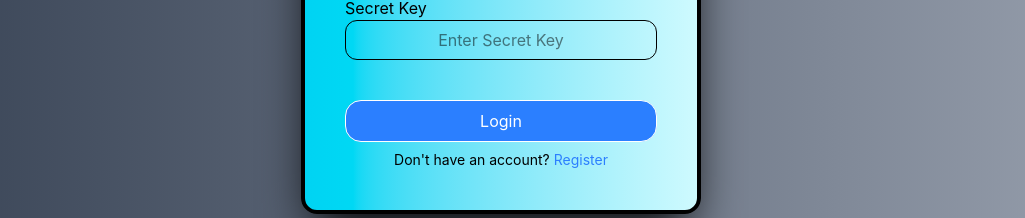
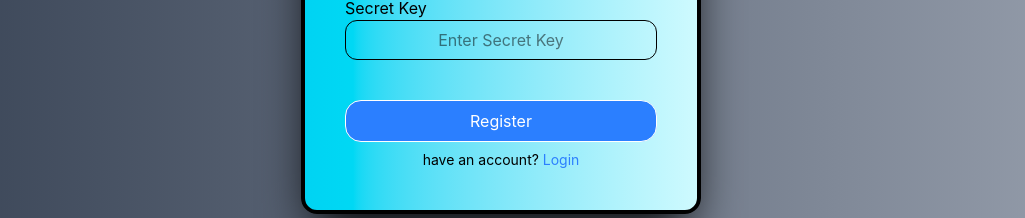
Before and after one commit to kailai-13/Frontend_PRO, a React (Vite) app: page /admin/register in a window 1280 px wide. Shown: the part 441-659 px from the top of the page, without its empty margins (139-1164 px from the left). Built offline with nearby package versions, Linux system fonts and the light colour scheme.

Commit message:
edited some mistakes

```diff
--- a/src/pages/AdminRegister.jsx
+++ b/src/pages/AdminRegister.jsx
@@ -64,9 +64,9 @@ function AdminLogin() {
             className="border-1 rounded-xl text-center min-h-10">
 
             </input>
-            <button type="submit" className="w-full mt-10 rounded-2xl border-1 bg-blue-500 text-white p-2 hover:bg-blue-800 hover:shadow-2xl hover:scale-105 transition-all duration-600">Login</button>
+            <button type="submit" className="w-full mt-10 rounded-2xl border-1 bg-blue-500 text-white p-2 hover:bg-blue-800 hover:shadow-2xl hover:scale-105 transition-all duration-600">Register</button>
             <p className="mt-2 text-sm text-center">
-          Don't have an account? <a href="/admin/register" className="text-blue-500 hover:text-blue-800 hover:underline">Register</a>
+         have an account? <a href="/admin/login" className="text-blue-500 hover:text-blue-800 hover:underline">Login</a>
         </p>
         </form>
       </div>
--- a/src/pages/StudentLogin.jsx
+++ b/src/pages/StudentLogin.jsx
@@ -72,7 +72,7 @@ function StudentLogin() {
                     <button type="submit" className="w-full mt-6 rounded-2xl bg-cyan-500 text-white p-2 hover:bg-cyan-800 hover:shadow-2xl hover:scale-105 transition-all duration-600">Login</button>
 
                     <p className="mt-2 text-sm text-center">
-                        Don't have an account? <a href="/admin/register" className="text-blue-500 transition-all duration-100 hover:scale-110 hover:text-blue-800 hover:underline">Register</a>
+                        Don't have an account? <a href="/student/register" className="text-blue-500 transition-all duration-100 hover:scale-110 hover:text-blue-800 hover:underline">Register</a>
                     </p>
                 </form>
 
--- a/src/pages/StudentRegister.jsx
+++ b/src/pages/StudentRegister.jsx
@@ -78,10 +78,10 @@ function StudentLogin() {
                     </button>}
                   {isImage && <h1 className="text-center text-3xl text-green-500">Done</h1>}
 
-                    <button type="submit" className="w-full mt-6 rounded-2xl bg-cyan-500 text-white p-2 hover:bg-cyan-800 hover:shadow-2xl hover:scale-105 transition-all duration-600">Login</button>
+                    <button type="submit" className="w-full mt-6 rounded-2xl bg-cyan-500 text-white p-2 hover:bg-cyan-800 hover:shadow-2xl hover:scale-105 transition-all duration-600">Register</button>
 
                     <p className="mt-2 text-sm text-center">
-                        Don't have an account? <a href="/admin/register" className="text-blue-500 transition-all duration-100 hover:scale-110 hover:text-blue-800 hover:underline">Register</a>
+                        have an account? <a href="/student/register" className="text-blue-500 transition-all duration-100 hover:scale-110 hover:text-blue-800 hover:underline">Login</a>
                     </p>
                 </form>
 
```
